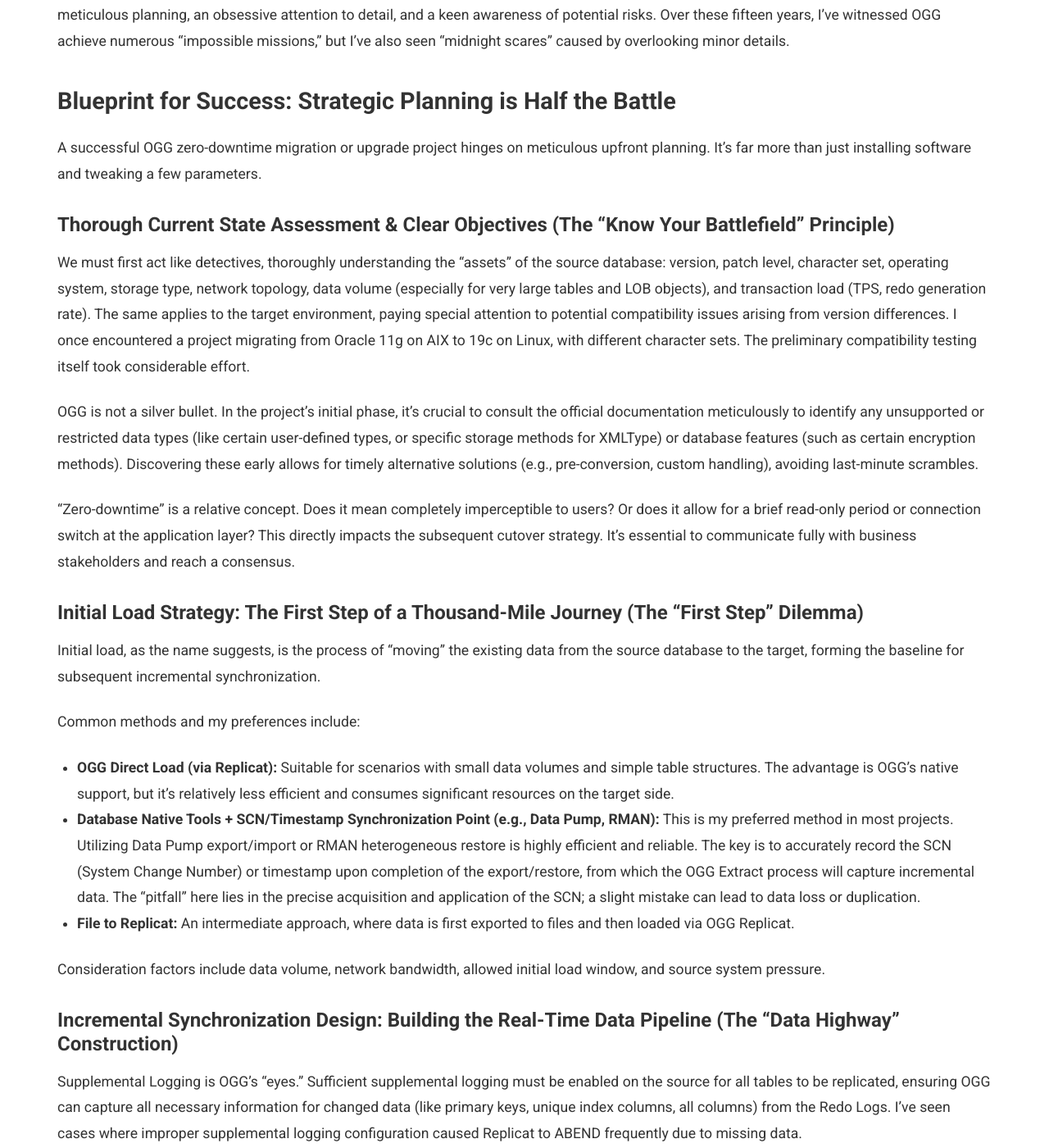
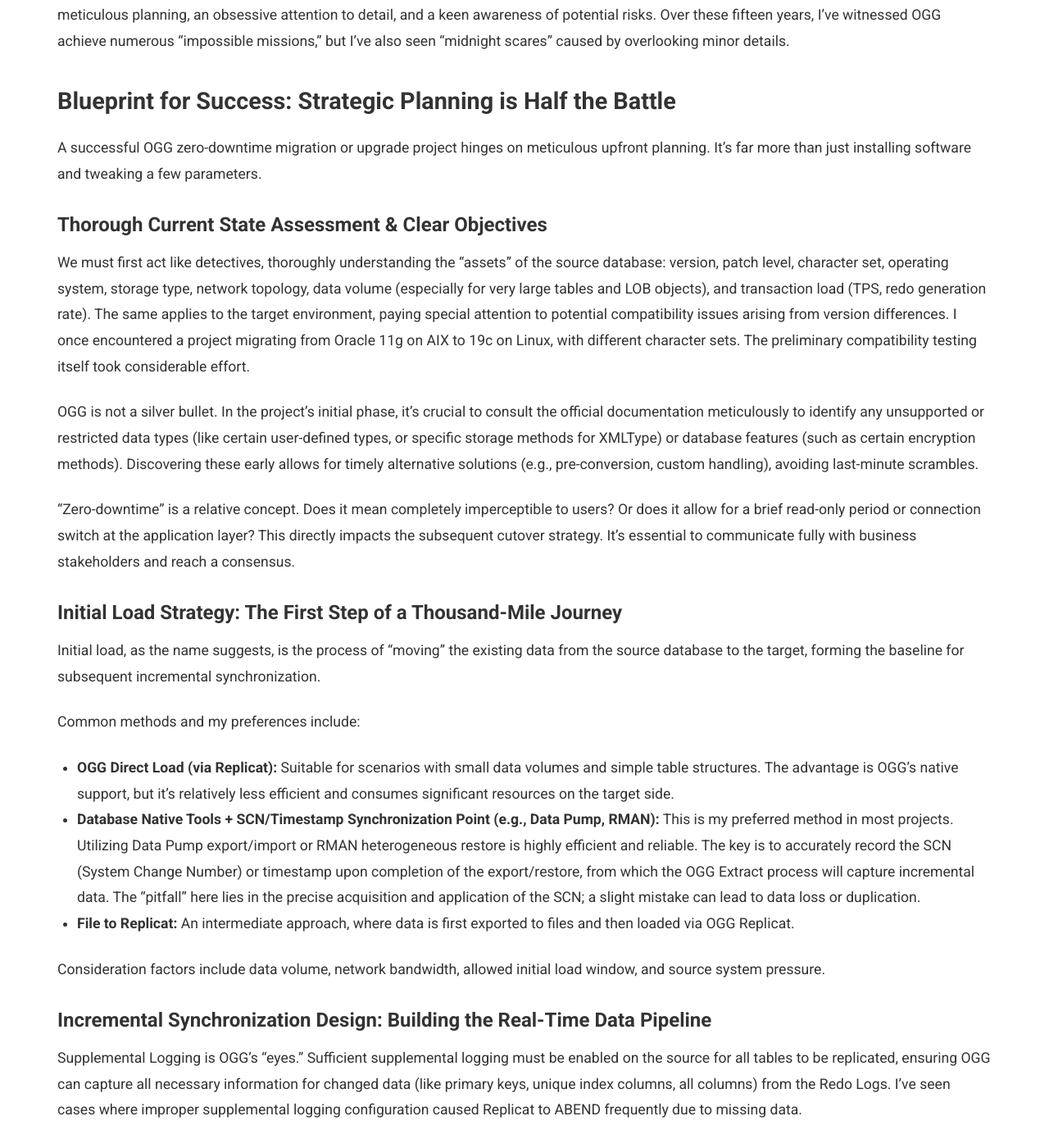
Before and after one commit to goodwaysIT/en, a Jekyll site: the page built from _posts/2025-05-27-ogg-zero-downtime-migration.md, in a window 1280 px wide and 1400 px high, scrolled down 775 px. Shown: the whole window at 82% size. Built offline with Jekyll 4.4.1, drawn with Linux system fonts in a browser that asks for light colours; some of the changed text lies outside the part shown.

Commit message:
adjust two blogs' content

```diff
--- a/_posts/2025-05-27-ogg-zero-downtime-migration.md
+++ b/_posts/2025-05-27-ogg-zero-downtime-migration.md
@@ -19,14 +19,16 @@
 
 A successful OGG zero-downtime migration or upgrade project hinges on meticulous upfront planning. It's far more than just installing software and tweaking a few parameters.
 
-### Thorough Current State Assessment & Clear Objectives (The "Know Your Battlefield" Principle)
+### Thorough Current State Assessment & Clear Objectives
+
 We must first act like detectives, thoroughly understanding the "assets" of the source database: version, patch level, character set, operating system, storage type, network topology, data volume (especially for very large tables and LOB objects), and transaction load (TPS, redo generation rate). The same applies to the target environment, paying special attention to potential compatibility issues arising from version differences. I once encountered a project migrating from Oracle 11g on AIX to 19c on Linux, with different character sets. The preliminary compatibility testing itself took considerable effort.
 
 OGG is not a silver bullet. In the project's initial phase, it's crucial to consult the official documentation meticulously to identify any unsupported or restricted data types (like certain user-defined types, or specific storage methods for XMLType) or database features (such as certain encryption methods). Discovering these early allows for timely alternative solutions (e.g., pre-conversion, custom handling), avoiding last-minute scrambles.
 
 "Zero-downtime" is a relative concept. Does it mean completely imperceptible to users? Or does it allow for a brief read-only period or connection switch at the application layer? This directly impacts the subsequent cutover strategy. It's essential to communicate fully with business stakeholders and reach a consensus.
 
-### Initial Load Strategy: The First Step of a Thousand-Mile Journey (The "First Step" Dilemma)
+### Initial Load Strategy: The First Step of a Thousand-Mile Journey
+
 Initial load, as the name suggests, is the process of "moving" the existing data from the source database to the target, forming the baseline for subsequent incremental synchronization.
 
 Common methods and my preferences include:
@@ -36,7 +38,8 @@
 
 Consideration factors include data volume, network bandwidth, allowed initial load window, and source system pressure.
 
-### Incremental Synchronization Design: Building the Real-Time Data Pipeline (The "Data Highway" Construction)
+### Incremental Synchronization Design: Building the Real-Time Data Pipeline
+
 Supplemental Logging is OGG's "eyes." Sufficient supplemental logging must be enabled on the source for all tables to be replicated, ensuring OGG can capture all necessary information for changed data (like primary keys, unique index columns, all columns) from the Redo Logs. I've seen cases where improper supplemental logging configuration caused Replicat to ABEND frequently due to missing data.
 
 For the **Extract Process**, the source of data capture:
@@ -74,13 +77,13 @@
 
 With everything prepared, only the cutover remains. This is the most intense and exciting part of the project, and also the ultimate test of teamwork and adaptability.
 
-### Final Pre-Cutover Preparations (The "Final Countdown")
+### Final Pre-Cutover Preparations
 *   **Repeated Drills:** Conduct multiple full cutover drills in the test environment to familiarize the team with every step and record the time taken for each.
 *   **Data Consistency Verification Scripts/Tools:** Prepare tools like OGG Veridata, or custom SQL scripts to compare row counts, SUM/AVG of key fields in core tables. This is crucial for building confidence.
 *   **Application Layer Coordination:** Communicate closely with the application team to determine the precise timing for stopping/setting applications to read-only, and the method for pointing applications to the new database after cutover (e.g., modifying connection strings, DNS switch).
 *   **Minimize Lag:** Ensure OGG lag is minimized, ideally to zero, before the cutover window. This can be achieved by temporarily increasing Replicat parallelism, optimizing the network, etc.
 
-### Cutover Execution (The "Moment of Truth")
+### Cutover Execution
 1.  Stop application writes on the source system, ensuring all transactions are completed.
 2.  Monitor OGG Extract to ensure all Redo Logs have been captured.
 3.  Monitor OGG Replicat to ensure all Trail Files have been applied (lag is zero).
@@ -88,7 +91,7 @@
 5.  Switch application connections to the new database.
 6.  Open the application and conduct business function validation.
 
-### Rollback Plan (The "Plan B")
+### Rollback Plan
 Even with utmost confidence in the plan, a comprehensive rollback plan is essential. It's a contingency for serious issues arising post-cutover that cannot be resolved quickly, allowing a swift revert of business operations to the source system. Key points include how to quickly synchronize incremental data from the new database back to the old one (may require pre-configuring a reverse OGG link), or directly abandon the new database and switch applications back to the old one. The rollback plan also needs to be rehearsed!
 
 ## Conclusion: The OGG Journey – A Quest for Perfection
```
Also changed, not shown: other parts of _posts/2025-05-27-ogg-zero-downtime-migration.md (+1 -1 lines), _posts/2025-05-23-oracle-high-availability-solutions.md (+5 -6 lines), 1 other file.
